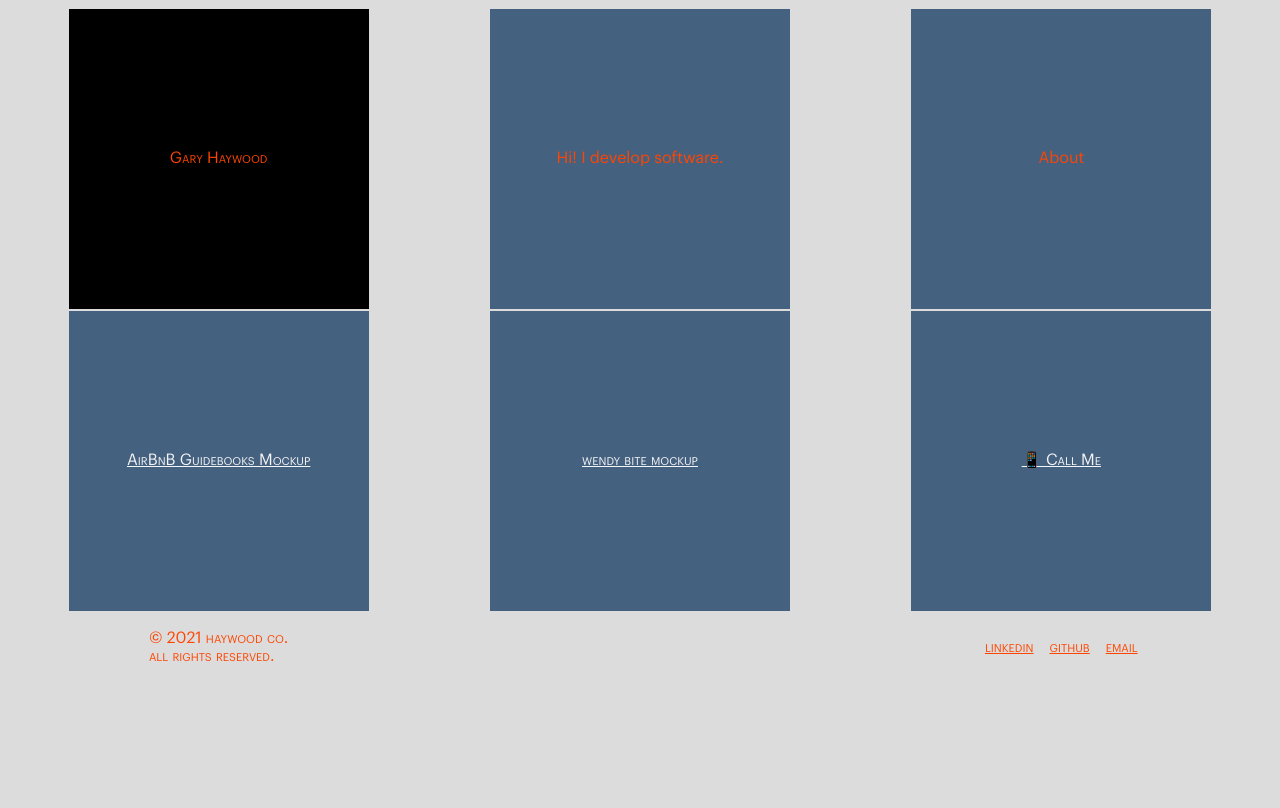
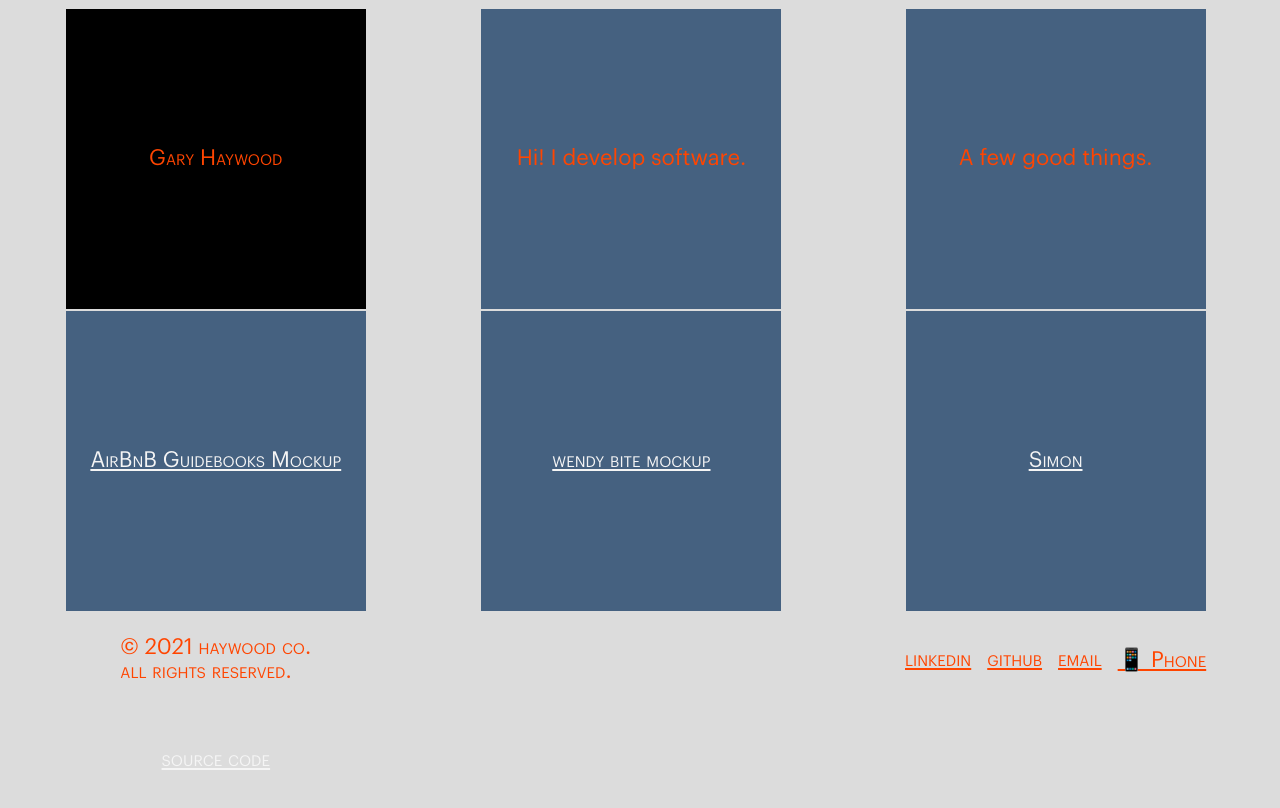
Before and after one commit to misterhaywood/portfolio, a plain HTML site: page index.html in a window 1280 px wide. Drawn offline with Linux system fonts and the light colour scheme.

Commit message:
updated with simon

```diff
--- a/index.html
+++ b/index.html
@@ -19,13 +19,14 @@
       </div>
 
       <div class="third cell">
-        <div class="box">About
-          <p>Software Engineer</p>
-        </div>
+        <div class="box">A few good things.</div>
       </div>
 
       <div class="fourth cell">
-        <div class="box"><a href="https://misterhaywood.github.io/css-airbnb">AirBnB Guidebooks Mockup</a></div>
+        <div class="box">
+          <a href="https://misterhaywood.github.io/css-airbnb">AirBnB Guidebooks Mockup</a></br>
+          <a href="https:/github.com/misterhaywood/css-airbnb">source code</a>
+        </div>
       </div>
 
       <div class="fifth cell">
@@ -33,7 +34,7 @@
       </div>
 
       <div class="sixth cell">
-        <div class="box"><a href="tel:219-933-9000">📱 Call Me</a></div>
+        <div class="box"><a href="https://misterhaywood.github.io/simon/">Simon</a></div>
       </div>
 
       <div class="seventh cell">
@@ -44,7 +45,7 @@
       </div>
 
       <div class="ninth cell">
-        <a href="https://www.linkedin.com/in/garyhaywood">linkedin</a> <a href="https://github.com/misterhaywood">github</a><a href="mailto:mr.haywood@gmail.com">email</a>
+        <a href="https://www.linkedin.com/in/garyhaywood">linkedin</a> <a href="https://github.com/misterhaywood">github</a><a href="mailto:mr.haywood@gmail.com">email</a><a href="tel:319-853-8880">📱 Phone</a>
       </div>
 
     </div>
--- a/style.css
+++ b/style.css
@@ -6,6 +6,7 @@
 body {
   font-family: theFont;
   background-color: gainsboro;
+  font-size: 22px;
   color: orangered;
 }
 
```
